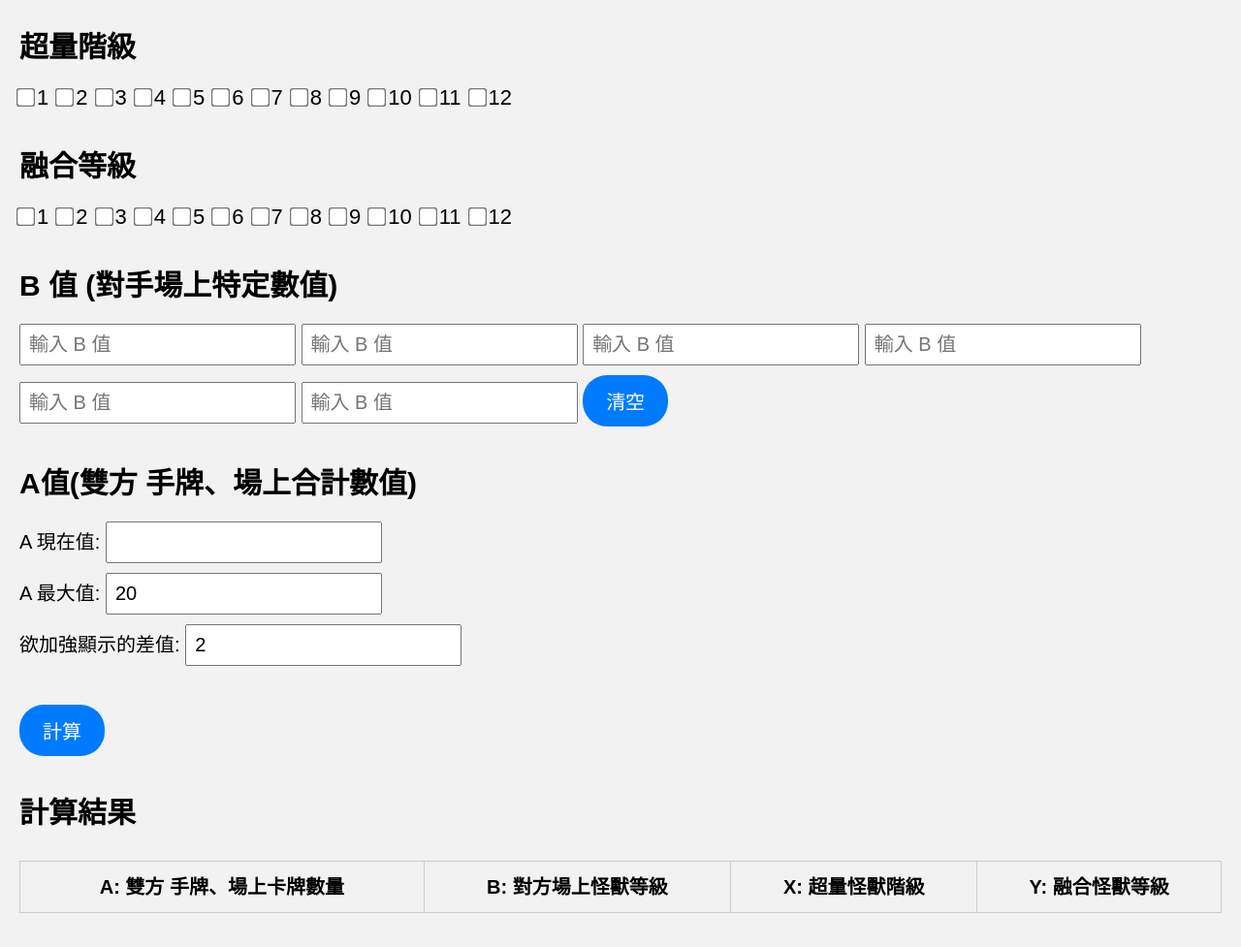
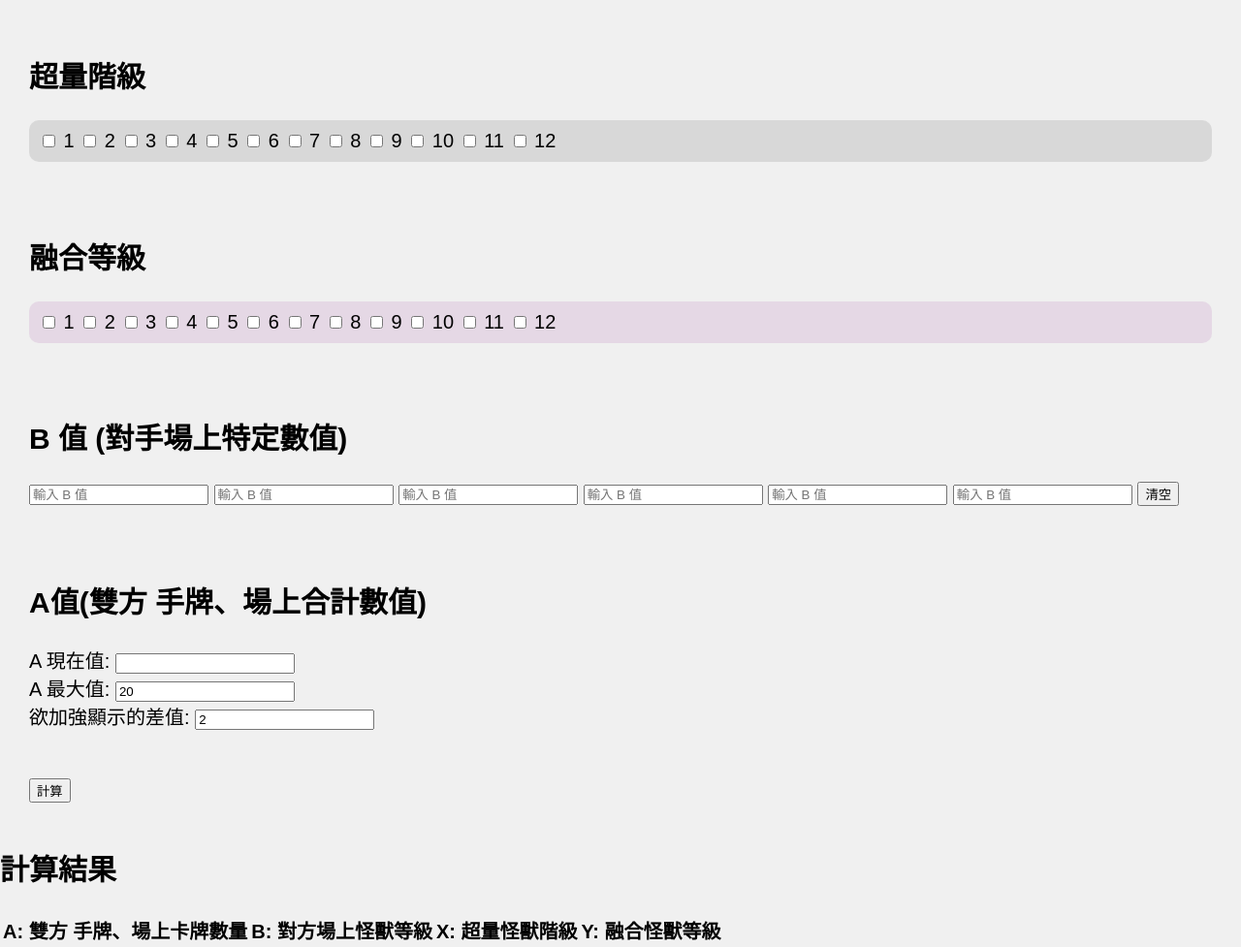
Before and after one commit to Takina4445/Simultaneous-Equation-Cannons, a plain HTML site: page index.html in a window 1280 px wide. Shown: the whole page at 97% size. Drawn offline with Linux system fonts and the light colour scheme.

Commit message:
修改超量 融合配色

```diff
--- a/styles.css
+++ b/styles.css
@@ -1,84 +1,38 @@
+/* General styles */
 body {
     font-family: Arial, sans-serif;
-    margin: 20px;
     font-size: 20px;
-    line-height: 1.6;
-    background-color: #f2f2f2; /* 背景設定為淡灰色 */
+    background-color: #f0f0f0;
+    margin: 0;
+    padding: 0;
 }
 
 .block {
-    margin-bottom: 30px;
+    padding: 20px;
+    margin: 10px;
+    border-radius: 10px;
 }
 
-.block h2 {
-    margin-bottom: 10px;
+/* Specific backgrounds for sections */
+#x-values {
+    background-color: rgba(0, 0, 0, 0.1);
+    padding: 10px;
+    border-radius: 10px;
 }
 
-input, button {
-    font-size: 20px;
-    margin: 5px 0;
-    padding: 8px;
+#y-values {
+    background-color: rgba(128, 0, 128, 0.1);
+    padding: 10px;
+    border-radius: 10px;
 }
 
-button {
-    padding: 12px 24px;
-    cursor: pointer;
-    border: none;
-    border-radius: 25px; /* 圓角按鈕 */
-    background-color: #007BFF;
-    color: white;
-    transition: background-color 0.3s ease;
-}
-
-button:hover {
-    background-color: #0056b3;
-}
-
-#x-values, #y-values {
-    display: flex;
-    flex-wrap: wrap; /* 支援響應式布局 */
-    gap: 10px; /* 增加間距 */
-}
-
-#x-values label, #y-values label {
-    display: flex;
-    align-items: center;
-    gap: 5px;
-    font-size: 22px; /* 調整文字大小 */
-}
-
-#x-values input, #y-values input {
-    transform: scale(1.5); /* 增加核選方塊大小 */
-}
-
+/* Responsive design */
 @media (max-width: 768px) {
     body {
-        font-size: 16px; /* 手機端文字縮小 */
+        font-size: 16px;
     }
 
-    button {
-        font-size: 18px;
-        padding: 10px 20px;
-    }
-
-    #x-values, #y-values {
-        flex-direction: column; /* 手機端排列方式改為垂直 */
+    .block {
+        margin: 5px;
     }
 }
-
-.result table {
-    width: 100%;
-    border-collapse: collapse;
-    margin-top: 20px;
-}
-
-.result th, .result td {
-    border: 1px solid #ccc;
-    padding: 10px;
-    text-align: center;
-}
-
-.result .highlight {
-    color: red;
-    font-weight: bold;
-}
```
